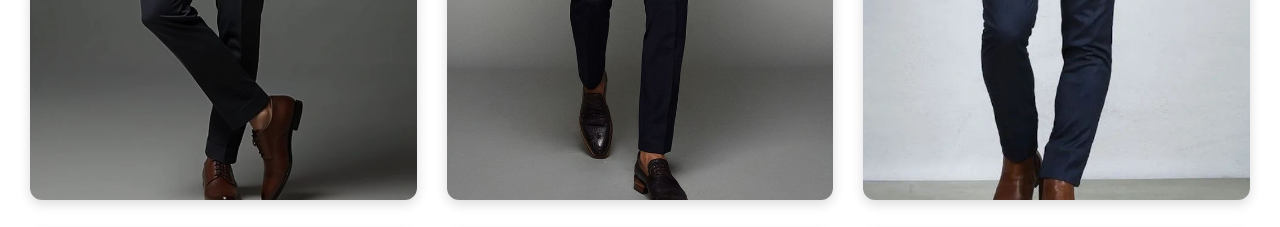
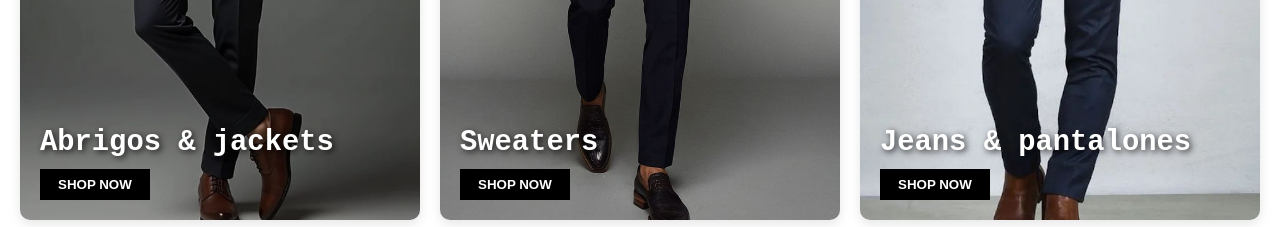
Before and after one commit to LUKOVISH/PAGINA_VENTAS, a plain HTML site: page index.html in a window 1280 px wide. Shown: the part 1280-1507 px from the top of the page. Drawn offline with Linux system fonts and the light colour scheme.

Commit message:
Update trajes

```diff
--- a/assets/css/pages/home.css
+++ b/assets/css/pages/home.css
@@ -71,23 +71,56 @@
 
 .container-trajes {
   display: grid;
-  grid-template-columns: repeat(3, 1fr); /* 3 columnas */
-  gap: 30px; /* más espacio entre tarjetas */
-  max-width: 1400px; /* el contenedor total ocupa más ancho */
-  margin: 0 auto;
-  padding: 30px;
+  grid-template-columns: repeat(3, 1fr);
+  height: 90vh; /* un poco menos que toda la pantalla */
+  gap: 20px; /* espacio entre columnas */
+  padding: 20px; /* espacio blanco alrededor */
+  background: white; /* fondo blanco */
 }
 
 .traje {
-  border-radius: 12px;
-  box-shadow: 0 4px 12px rgba(0,0,0,0.15);
+  position: relative;
   overflow: hidden;
-  height: 650px; /* <<--- más alto para que cubra más espacio */
+  border-radius: 10px; /* esquinas suaves como en la img */
+  box-shadow: 0 4px 12px rgba(0,0,0,0.1);
 }
 
 .traje img {
   width: 100%;
   height: 100%;
-  object-fit: cover; /* llena todo el contenedor */
+  object-fit: cover;
   display: block;
+  transition: transform 0.4s ease;
 }
+
+.traje:hover img {
+  transform: scale(1.05);
+}
+
+.overlay {
+  position: absolute;
+  bottom: 20px;
+  left: 20px;
+  color: white;
+  text-shadow: 2px 2px 6px rgba(0,0,0,0.8);
+}
+
+.overlay h2 {
+  font-size: 1.8rem;
+  font-weight: bold;
+  margin-bottom: 10px;
+}
+
+.overlay button {
+  background: black;
+  color: white;
+  padding: 8px 18px;
+  border: none;
+  cursor: pointer;
+  font-weight: bold;
+  transition: background 0.3s ease;
+}
+
+.overlay button:hover {
+  background: #444;
+}
--- a/index.html
+++ b/index.html
@@ -76,35 +76,33 @@
     <div class="traje">
       <a href="views/trajes.html">
         <img src="assets/img/traje01.jpg" alt="asd">
+        <div class="overlay">
+          <h2>Abrigos & jackets</h2>
+          <button>SHOP NOW</button>
+        </div>
       </a>
     </div>
+
     <div class="traje">
       <a href="views/trajes.html">
         <img src="assets/img/traje02.jpg" alt="asd">
+        <div class="overlay">
+          <h2>Sweaters</h2>
+          <button>SHOP NOW</button>
+        </div>
       </a>
     </div>
+
     <div class="traje">
       <a href="views/trajes.html">
         <img src="assets/img/traje03.jpg" alt="asd">
-      </a>
-    </div>
-    <div class="traje">
-      <a href="views/trajes.html">
-        <img src="assets/img/traje03.jpg" alt="asd">
-      </a>
-    </div>
-    <div class="traje">
-      <a href="views/trajes.html">
-        <img src="assets/img/traje03.jpg" alt="asd">
-      </a>
-    </div>
-    <div class="traje">
-      <a href="views/trajes.html">
-        <img src="assets/img/traje03.jpg" alt="asd">
+        <div class="overlay">
+          <h2>Jeans & pantalones</h2>
+          <button>SHOP NOW</button>
+        </div>
       </a>
     </div>
   </div>
-
 
   <!-- FOOTER -->
   <footer class="footer">
```
